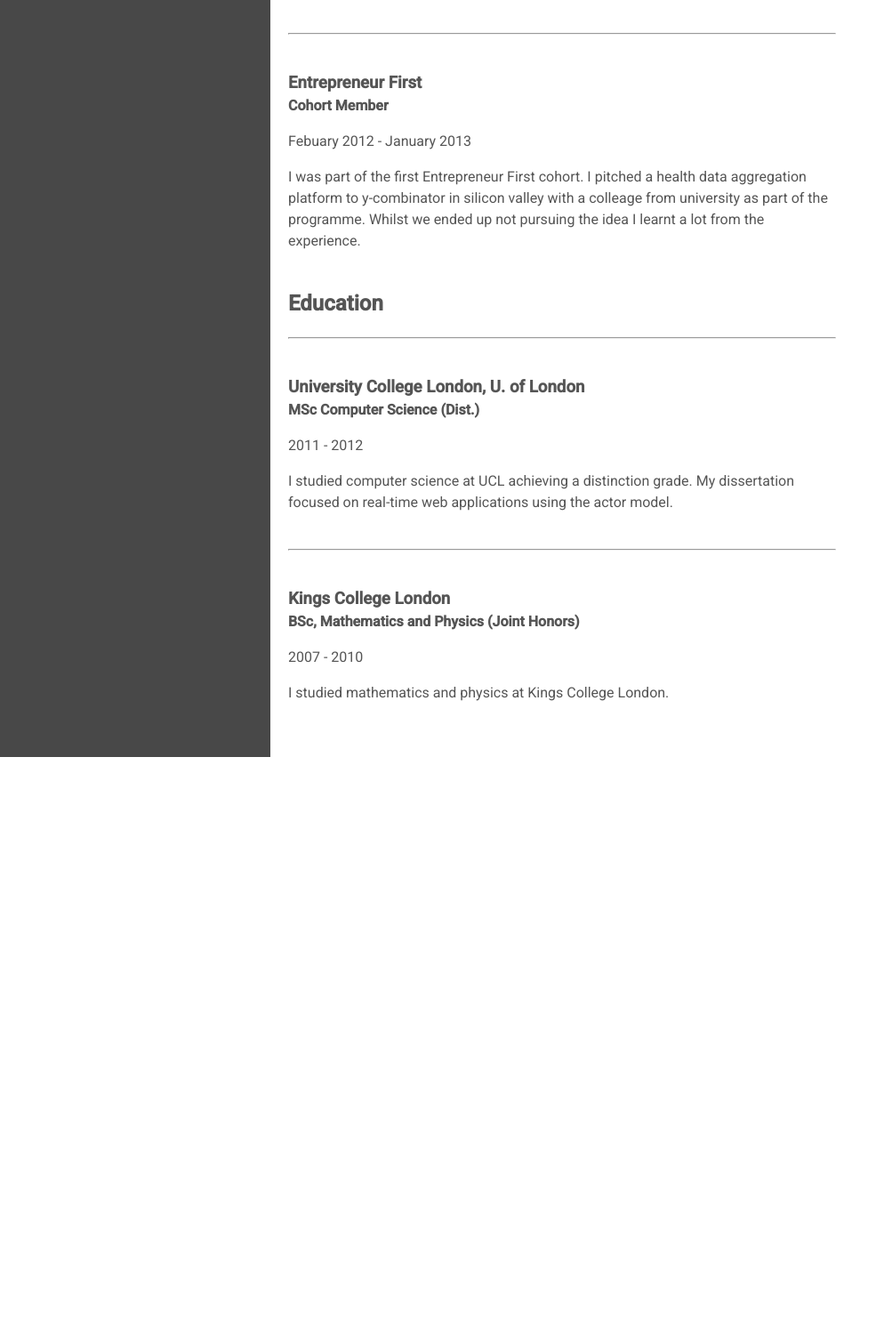
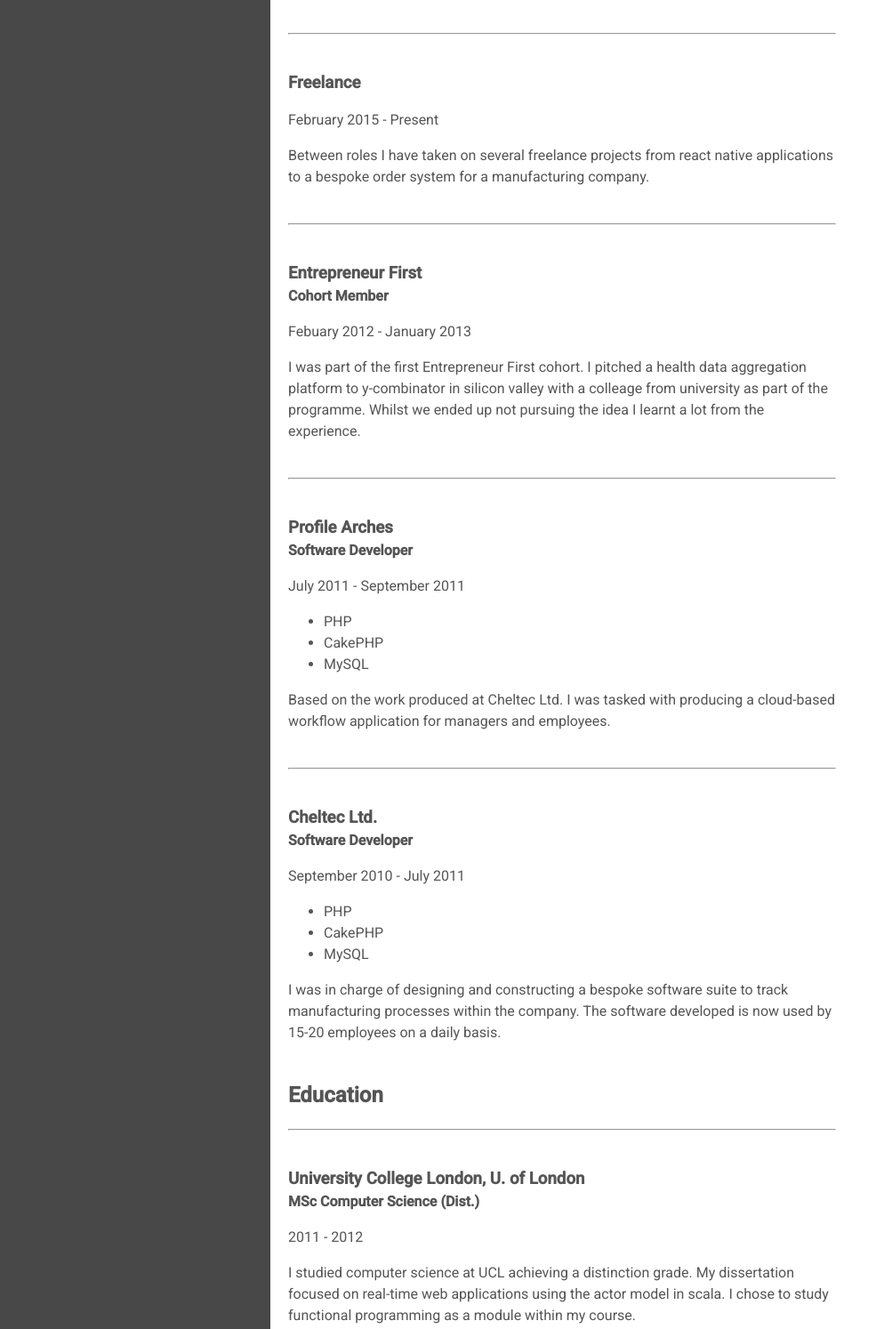
Before and after one commit to alexvmvm/alexvmvm.github.io, a plain HTML site: page index.html in a window 1280 px wide. Shown: the part 1803-3297 px from the top of the page at 89% size, without its empty margins (0-1003 px from the left). Before the commit the page ends 2654 px from the top, so only its background shows below. Drawn offline with nearby package versions, Linux system fonts and the light colour scheme.

Commit message:
updated content; sidebar responsive

```diff
--- a/index.html
+++ b/index.html
@@ -129,6 +129,15 @@
                         </div>
                         <hr />
                         <div class="work">
+                            <h3>Freelance</h3>
+                            <p>February 2015 - Present</p>
+                            <p>
+                                Between roles I have taken on several freelance projects from react native applications to
+                                a bespoke order system for a manufacturing company.
+                            </p>
+                        </div>
+                        <hr />
+                        <div class="work">
                             <h3>Entrepreneur First</h3>
                             <h4>Cohort Member</h4>
                             <p>Febuary 2012 - January 2013</p>
@@ -136,6 +145,37 @@
                                 I was part of the first Entrepreneur First cohort. I pitched a health data
                                 aggregation platform to y-combinator in silicon valley with a colleage from university as part of the
                                 programme.  Whilst we ended up not pursuing the idea I learnt a lot from the experience.
+                            </p>
+                        </div>
+                        <hr />
+                        <div class="work">
+                            <h3>Profile Arches</h3>
+                            <h4>Software Developer</h4>
+                            <p>July 2011 - September 2011</p>
+                            <ul>
+                                <li>PHP</li>
+                                <li>CakePHP</li>
+                                <li>MySQL</li>
+                            </ul>
+                            <p>
+                                Based on the work produced at Cheltec Ltd. I was tasked with producing a
+                                cloud-based workflow application for managers and employees.
+                            </p>
+                        </div>
+                        <hr />
+                        <div class="work">
+                            <h3>Cheltec Ltd.</h3>
+                            <h4>Software Developer</h4>
+                            <p>September 2010 - July 2011</p>
+                            <ul>
+                                <li>PHP</li>
+                                <li>CakePHP</li>
+                                <li>MySQL</li>
+                            </ul>
+                            <p>
+                                I was in charge of designing and constructing a bespoke software suite to track
+                                manufacturing processes within the company. The software developed is now
+                                used by 15-20 employees on a daily basis.
                             </p>
                         </div>
                     </section>
@@ -148,7 +188,8 @@
                             <p>2011 - 2012</p>
                             <p>
                                 I studied computer science at UCL achieving a distinction grade. My dissertation focused on
-                                real-time web applications using the actor model.
+                                real-time web applications using the actor model in scala. I chose to study functional programming
+                                as a module within my course.
                             </p>
                         </div>
                         <hr />
@@ -157,7 +198,9 @@
                             <h4>BSc, Mathematics and Physics (Joint  Honors)</h4>
                             <p>2007 - 2010</p>
                             <p>
-                                I studied mathematics and physics at Kings College London.
+                                I studied mathematics and physics at Kings College London. Whilst studying
+                                I created a podcast with interviews with physics proffesors about interesting aspects of space
+                                such as the formation of black holes.
                             </p>
                         </div>
                     </section>
--- a/style.css
+++ b/style.css
@@ -115,8 +115,12 @@ a {
 }
 
 @media only screen and (max-width: 600px) {
-    #sidebar {
+    /* #sidebar {
         display: none;
+    } */
+
+    .row {
+        flex-direction: column;
     }
 }
 
```
